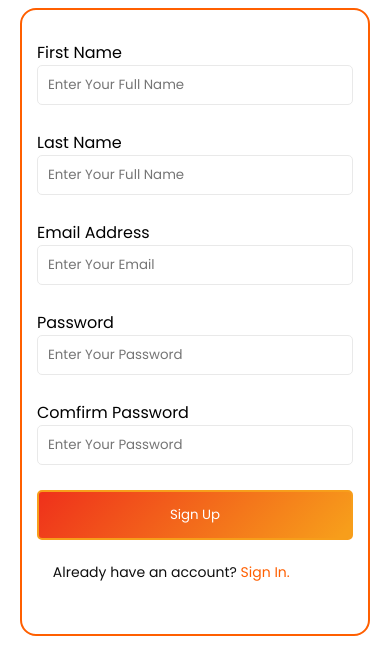
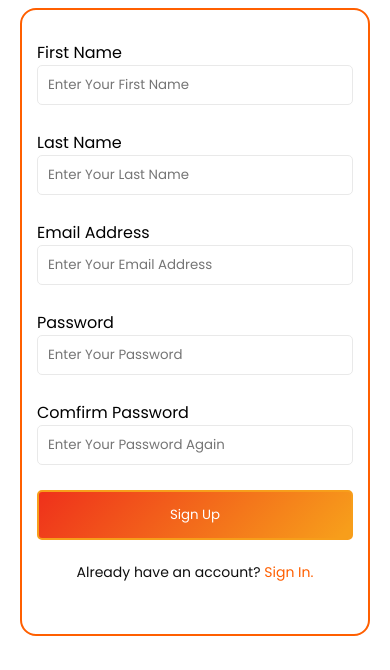
Before and after one commit to IamNaeto/cc_gen, a PHP site: page /sign-up.html in a window 390 px wide. Shown: the part 718-1388 px from the top of the page. Run offline with PHP 8.4, Linux system fonts and the light colour scheme.

Commit message:
minor fixes

```diff
--- a/card-library.html
+++ b/card-library.html
@@ -13,7 +13,9 @@
       <!-- Nav Section -->
       <nav>
         <div class="hero-logo">
-            <img src="img/Logo.png" alt="">
+            <a href="index.html">
+                <img src="img/Logo.png" alt="">
+            </a>
         </div>
         <div class="hero-nav nav-links" id="nav-links">
             <div class="nav-left">
--- a/index.html
+++ b/index.html
@@ -14,7 +14,9 @@
     <!-- Nav Section -->
     <nav>
         <div class="hero-logo">
-            <img src="img/Logo.png" alt="">
+            <a href="index.html">
+                <img src="img/Logo.png" alt="">
+            </a>
         </div>
         <div class="hero-nav nav-links" id="nav-links">
             <div class="nav-left">
@@ -40,7 +42,7 @@
         <div class="hero-landing-content">
             <h1>Create Test Credit Cards Samples</h1>
             <p>We help you create dummy credit card samples with card numbers, CVV, and card name - for eCommerce data testing purposes.</p>
-            <button class="herobtn"><a href="#">Get Started</a></button>
+            <button class="herobtn"><a href="sign-up.html">Get Started</a></button>
         </div>
         <div class="heroImg-container">
             <img src="img/heroimage.png" alt="" class="heroimg">
--- a/sign-in.css
+++ b/sign-in.css
@@ -65,10 +65,11 @@
     color: #000000;
     border: 2px solid #000000;
     border-radius: 5px;
-    padding: 10px 50px 10px 70px;
+    padding: 10px 0;
     text-align: center;
     display: flex;
     align-items: center;
+    justify-content: center;
 }
 .btn2:hover{
     border: 2px solid #FF5F00;
@@ -76,7 +77,7 @@
 }
 .btn2 img{
     width: 25px;
-    margin-right: 20px;
+    margin-right: 5px;
 }
 form p{
     font-size: 14px;
@@ -167,4 +168,7 @@
     width: 100%;
     margin-left: 0;
 }
+.right p{
+    width: 100%;
 }
+}
--- a/sign-in.html
+++ b/sign-in.html
@@ -14,7 +14,9 @@
      <!-- Nav Section -->
      <nav>
         <div class="hero-logo">
-            <img src="img/Logo.png" alt="">
+            <a href="index.html">
+                <img src="img/Logo.png" alt="">
+            </a>
         </div>
         <div class="hero-nav nav-links" id="nav-links">
             <div class="nav-left">
--- a/sign-up.html
+++ b/sign-up.html
@@ -15,7 +15,9 @@
      <!-- Nav Section -->
      <nav>
         <div class="hero-logo">
-            <img src="img/Logo.png" alt="">
+            <a href="index.html">
+                <img src="img/Logo.png" alt="">
+            </a>
         </div>
         <div class="hero-nav nav-links" id="nav-links">
             <div class="nav-left">
@@ -51,15 +53,15 @@
         <div class="right">
             <form action="">
                 <label for="fname">First Name</label>
-                <input type="text" name="fname" id="fname" placeholder="Enter Your Full Name" required><br>
-                <label for="fname">Last Name</label>
-                <input type="text" name="lname" id="lname" placeholder="Enter Your Full Name" required><br>
+                <input type="text" name="fname" id="fname" placeholder="Enter Your First Name" required><br>
+                <label for="lname">Last Name</label>
+                <input type="text" name="lname" id="lname" placeholder="Enter Your Last Name" required><br>
                 <label for="email">Email Address</label>
-                <input type="email" name="email" id="email" placeholder="Enter Your Email" required><br>
+                <input type="email" name="email" id="email" placeholder="Enter Your Email Address" required><br>
                 <label for="password">Password</label>
                 <input type="password" name="password" id="pswd" placeholder="Enter Your Password" required><br>
                 <label for="cpassword">Comfirm Password</label>
-                <input type="password" name="cpassword" id="cpswd" placeholder="Enter Your Password" required><br>
+                <input type="password" name="cpassword" id="cpswd" placeholder="Enter Your Password Again" required><br>
                 <button class="btn">Sign Up</button>
                 <p>Already have an account? <a href="sign-in.html">Sign In.</a></p>
             </form>
--- a/style.css
+++ b/style.css
@@ -276,10 +276,9 @@
 .container-right h3{
     font-style: normal;
     font-weight: 400;
-    font-size: 1rem;
-    line-height: 1.25rem;
    color: #0F0F0F;
    width: 100%;
+   text-align: justify;
 }
  /* faq section styling */
  .faq{
@@ -344,10 +343,11 @@
  }
  span{
     font-style: normal;
-font-weight: 400;
-font-size: 0.875rem;
-line-height: 1.5rem;
-display: none;
+    font-weight: 400;
+    font-size: 0.875rem;
+    line-height: 1.5rem;
+    text-align: justify;
+    display: none;
  }
 
  h4:hover span{
@@ -552,7 +552,7 @@
 .container-right h3{
     font-size: 14px;
     line-height: 18px;
-   width: 100%;
+    width: 100%;
 }
 
 
@@ -831,7 +831,6 @@
     text-align: center;
 }
 .container-right h3{
-    text-align: justify;
     margin-bottom: 30px;
 }
 /* FAQ styling */
```
